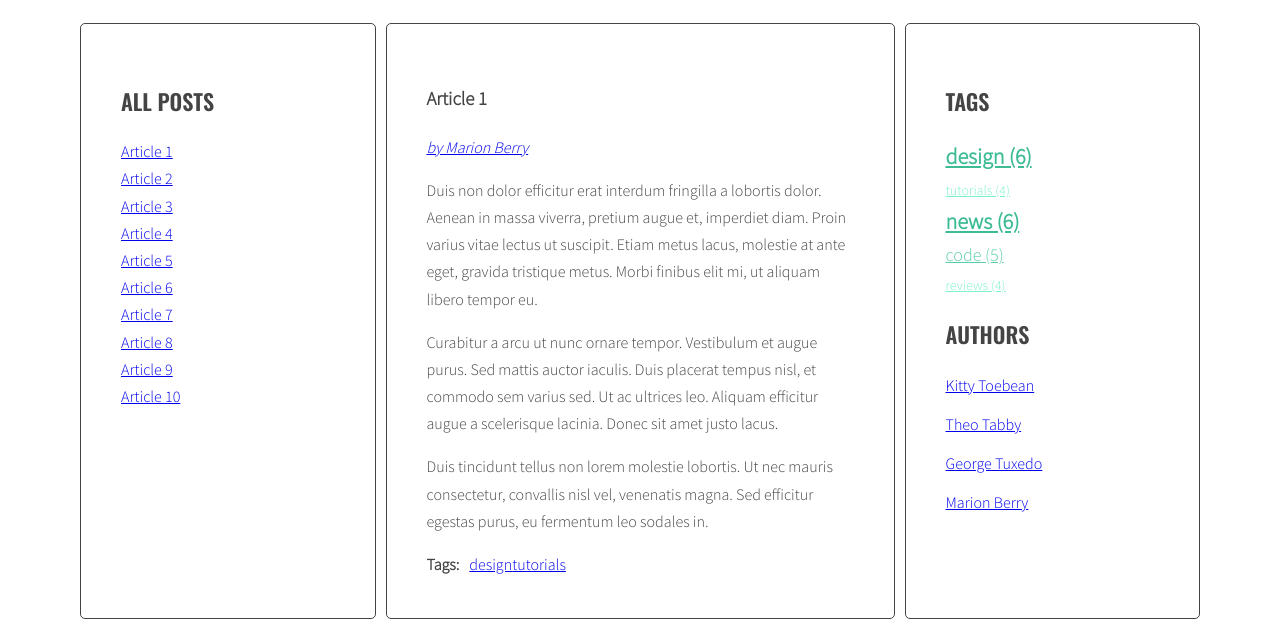
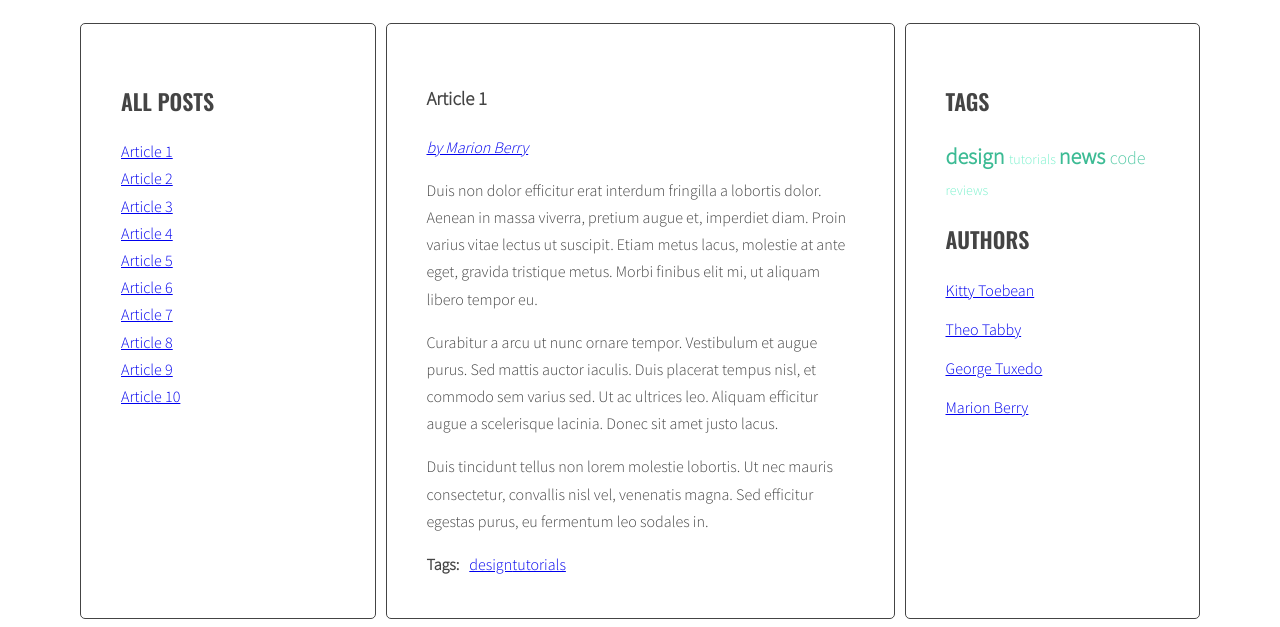
Before and after one commit to NiziolKatarzyna/javascript-blog, a website: page index.html in a window 1280 px wide. Shown: the part 220-847 px from the top of the page. Drawn offline with nearby package versions, Linux system fonts and the light colour scheme.

Commit message:
change link html tags and add syle scss to tags list

```diff
--- a/js/script.js
+++ b/js/script.js
@@ -184,9 +184,7 @@ function generateTags() {
       tag +
       '"> ' +
       tag +
-      ' (' +
-      allTags[tag] +
-      ')</a> </li>';
+      ' </a> </li>';
     /* [NEW] END LOOP: for each tag in allTags: */
   }
   /* [NEW] add html from allTags to tagList */
--- a/sass/style.scss
+++ b/sass/style.scss
@@ -147,3 +147,11 @@ body {
   font-weight: 100;
   font-size: 14px;
 }
+
+.tags li {
+  display: inline;
+  a {
+    text-align: center;
+    text-decoration: none;
+  }
+}
```
Also changed, not shown: css/style.css, 1 other file.
